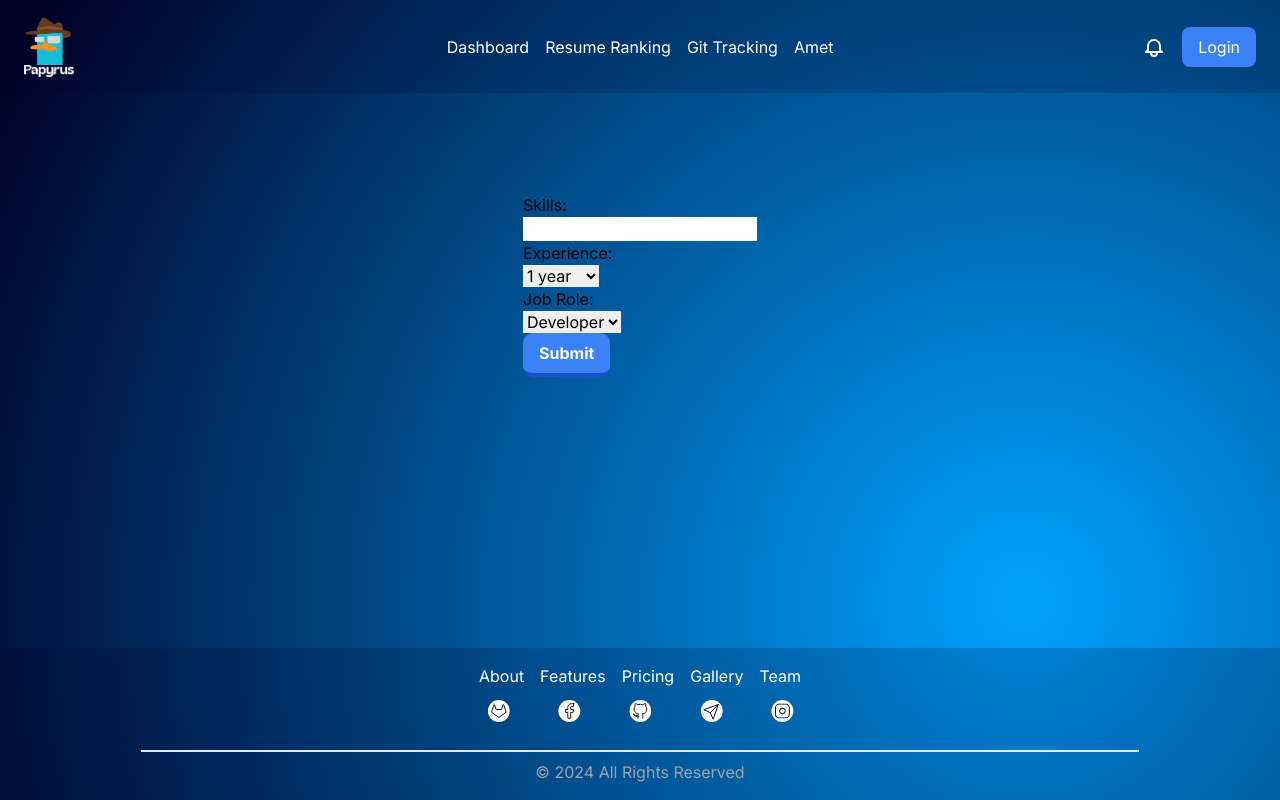
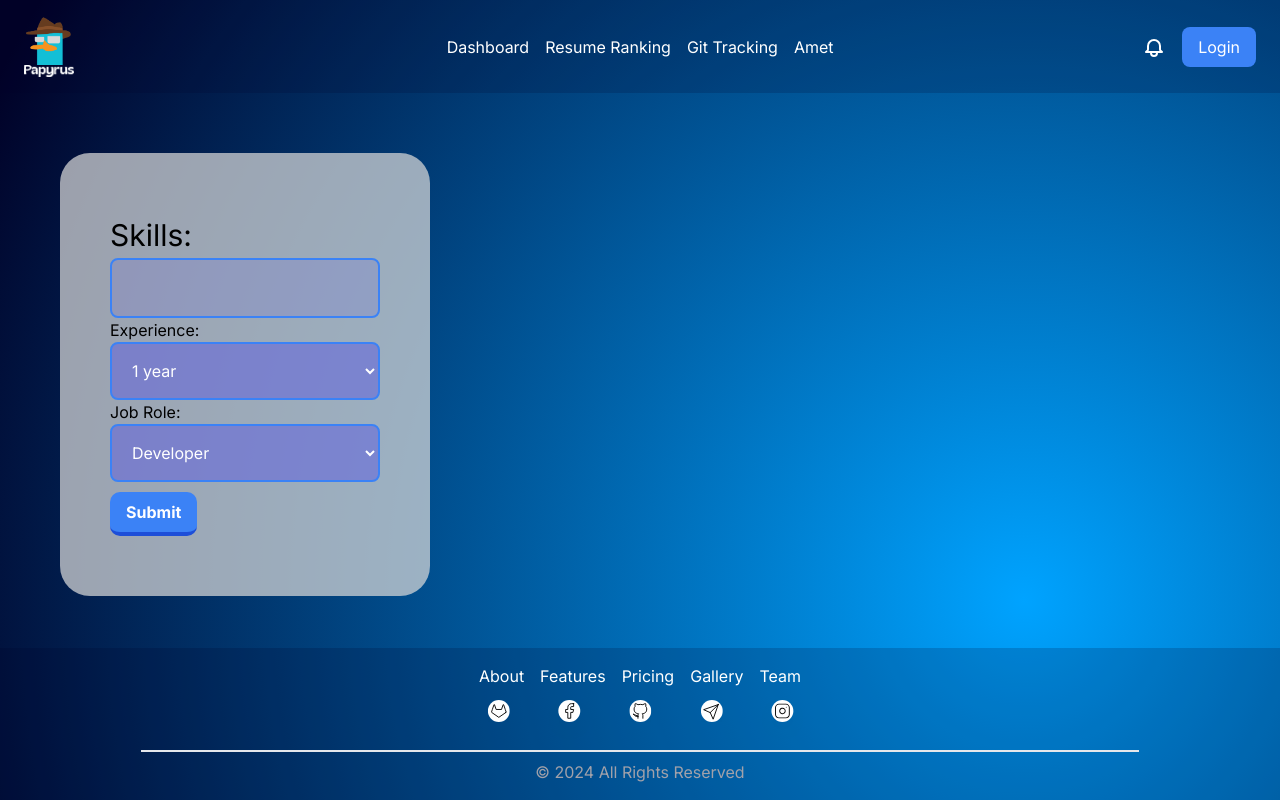
Before and after one commit to sarveshdakhore/papyrus, a Next.js app in the folder frontend/: page /resume in a window 1280 px wide. Built offline with nearby package versions, Linux system fonts and the light colour scheme.

Commit message:
this is the completed ResumeForm

```diff
--- a/frontend/app/components/ResumeForm.tsx
+++ b/frontend/app/components/ResumeForm.tsx
@@ -32,14 +32,14 @@ const JobForm: React.FC = () => {
   };
 
   return (
-    <div className="flex justify-center items-center mt-[100px] ">
+    <div className="flex justify-center items-center mt-[10px] ">
         <form onSubmit={handleSubmit}>
         <div>
-            <label htmlFor="skills" className='block'>Skills:</label>
+            <label htmlFor="skills" className='block text-[30px]'>Skills:</label>
             <input
             type="text"
             id="skills"
-            className='block text-black'
+            className='block text-black w-full p-4  bg-[#5555e228] rounded-lg border-2 border-blue-500'
             value={skills}
             onChange={(e) => setSkills(e.target.value)}
             />
@@ -48,7 +48,7 @@ const JobForm: React.FC = () => {
             <label htmlFor="experience" className='block'>Experience:</label>
             <select
             id="experience"
-            className='block text-black'
+            className='block text-white w-full p-4  bg-[#5555e278] rounded-lg border-2 border-blue-500'
             value={experience}
             onChange={(e) => setExperience(e.target.value)}
             >
@@ -64,7 +64,7 @@ const JobForm: React.FC = () => {
             <select
             id="jobRole"
             value={jobRole}
-            className='block text-black'
+            className='block text-white w-full p-4 bg-[#5555e278] rounded-lg border-2 border-blue-500'
             onChange={(e) => setJobRole(e.target.value)}
             >
             {jobRoleOptions.map((option) => (
@@ -74,7 +74,7 @@ const JobForm: React.FC = () => {
             ))}
             </select>
         </div>
-        <button type="submit" className='bg-blue-500 hover:bg-blue-400 text-white font-bold py-2 px-4 border-b-4 border-blue-700 hover:border-blue-500 rounded-[10px]'>Submit</button>
+        <button type="submit" className=' my-[10px] self-center bg-blue-500 hover:bg-blue-400 text-white font-bold py-2 px-4 border-b-4 border-blue-700 hover:border-blue-500 rounded-[10px]'>Submit</button>
         </form>
     </div>
   );
--- a/frontend/app/resume/page.tsx
+++ b/frontend/app/resume/page.tsx
@@ -13,10 +13,34 @@ const resume = () => {
       }}
     >
       <Navbar />
-      <JobForm/>
+      <div className="flex flex-row m-[60px] text-black">
+        <div className="p-[50px] bg-[#d8d9d9b8]  rounded-[30px] ">
+          <JobForm/>
+        </div>
+        <div>
+          {/* here comes the resume */}
+        </div>
+      </div>
       <Footer />
     </div>
   );
 };
 
 export default resume;
+
+
+{/* <html>
+  <head>
+    <meta charset="UTF-8">
+    <meta name="viewport" content="width=device-width, initial-scale=1.0">
+    <script src="https://cdn.tailwindcss.com"></script>
+  </head>
+  <body>
+    <div class="flex items-center justify-between w-full p-4 bg-zinc-200 dark:bg-zinc-800 rounded-lg border-2 border-blue-500">
+  <span class="text-zinc-800 dark:text-zinc-200">Job Experience</span>
+  <svg class="w-4 h-4 text-zinc-800 dark:text-zinc-200" fill="none" stroke="currentColor" viewBox="0 0 24 24" xmlns="http://www.w3.org/2000/svg">
+    <path stroke-linecap="round" stroke-linejoin="round" stroke-width="2" d="M19 9l-7 7-7-7"></path>
+  </svg>
+</div>
+  </body>
+</html> */}
```
